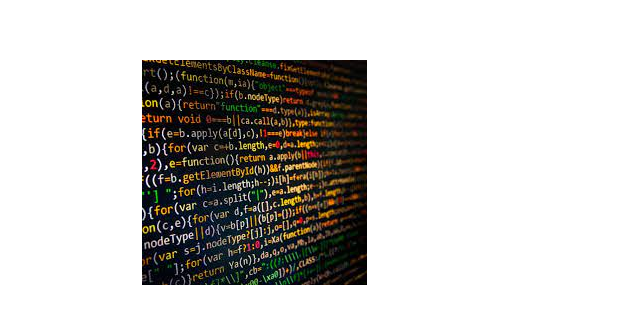
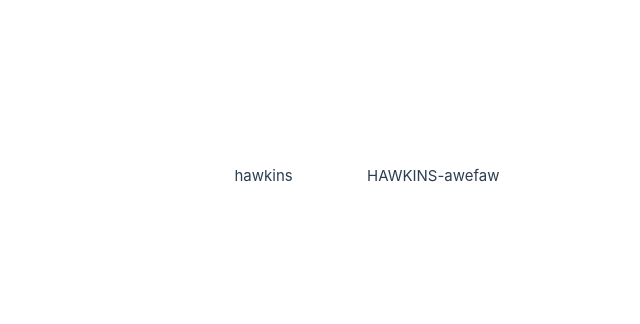
Before and after one commit to 123456hawkins/xiaomanVue3, a Vue app: page / in a window 1280 px wide. Shown: the part 224-548 px from the top of the page, without its empty margins (273-913 px from the left). Built offline with nearby package versions, Linux system fonts and the light colour scheme.

Commit message:
新增自定义函数和全局变量

```diff
--- a/src/App.vue
+++ b/src/App.vue
@@ -1,13 +1,13 @@
 <template>
-  <div><img id="img" src="./assets/images/c1.jpg"></div>
+  <div>{{ $hawkins }}</div>
+  <div>{{ $filters.format('awefaw') }}</div>
 </template>
 
 <script setup lang='ts'>
-import { ref, reactive } from 'vue'
-import useBase64 from './hooks'
-useBase64({ el: '#img' }).then(res => {
-  console.log(res.Baseurl);
-
-})
+import { ref, reactive, getCurrentInstance } from 'vue'
+// js想使用到全局函数要调用getCurrentInstance
+const app = getCurrentInstance()
+console.log(app?.proxy?.$filters.format('javascript'));
+console.log(app?.proxy?.$hawkins);
 </script>
 <style scoped lang='scss'></style>
--- a/src/main.ts
+++ b/src/main.ts
@@ -19,6 +19,30 @@ declare module 'vue' {
     $Bus: typeof Mit
   }
 }
+// 自定义全局变量
+app.config.globalProperties.$hawkins = 'hawkins'
+// 自定义全局函数
+app.config.globalProperties.$filters = {
+  format<T>(str: T) {
+    return `HAWKINS-${str}`
+  }
+}
+
+// 编写生命文件，不然TS无法正确类型推导
+type Filter = {
+  format<T>(str: T): string
+}
+
+// 声明要扩充@vue/runtime-core包的声明.
+// 这里扩充"ComponentCustomProperties"接口, 因为他是vue3中实例的属性的类型.
+declare module 'vue' {
+  export interface ComponentCustomProperties {
+    $filters: Filter
+    $hawkins: string
+  }
+}
+
+
 app.config.globalProperties.$Bus = Mit
 
 app.use(createPinia())
```
Also changed, not shown: 1 other file (tests, documents, lock files or other folders).
